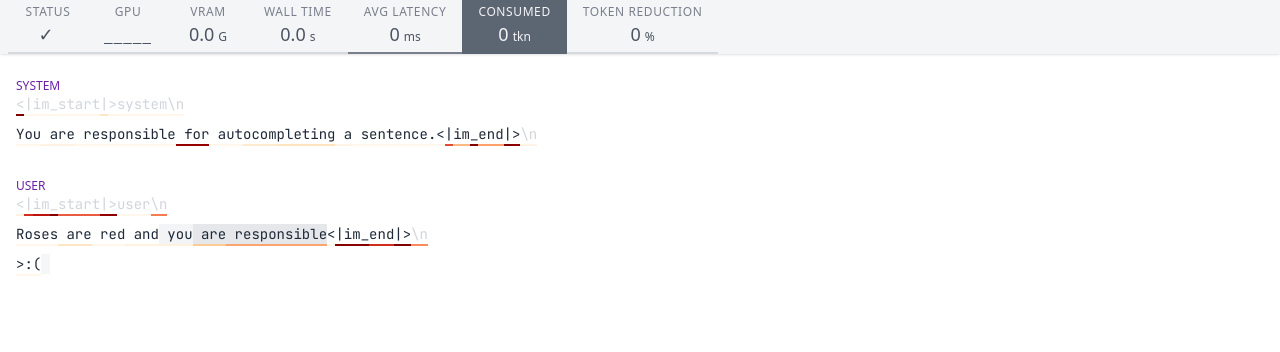
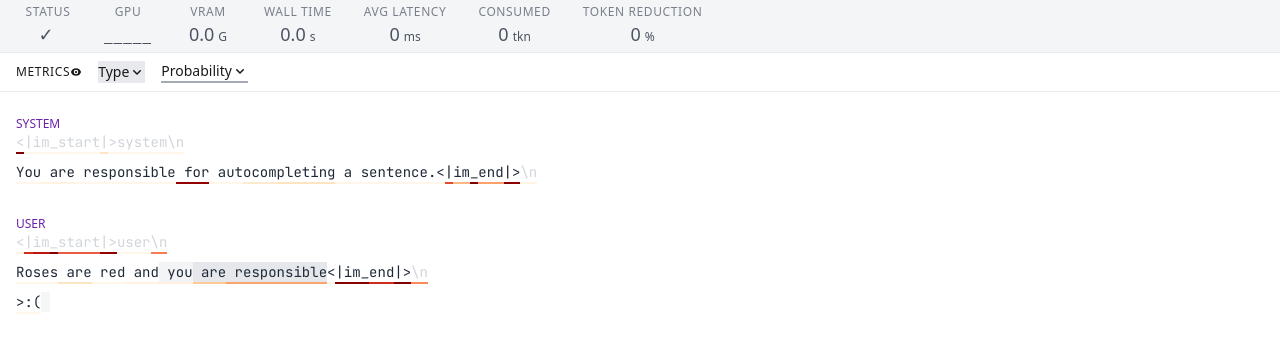
Before and after one commit to guidance-ai/guidance, a Svelte app in the folder client/graphpaper-inline/: page / in a window 1280 px wide. Shown: the top 352 px of the page. Built offline with nearby package versions, Linux system fonts and the light colour scheme.

Commit message:
Mock for new design.

```diff
--- a/client/graphpaper-inline/src/App.svelte
+++ b/client/graphpaper-inline/src/App.svelte
@@ -27,7 +27,7 @@
     let textComponents: Array<NodeAttr> = [];
 	let tokenDetails: Array<GenToken> = [];
 	let completedExecution: boolean = false;
-	let mode: string;
+	let showMetrics: boolean = true;
 
 	textComponents = mockNodeAttrs;
 	tokenDetails = mockGenTokens;
@@ -140,8 +140,6 @@
 			precision: 0,
 		}
 	};
-	let selectedMetricDef: MetricDef = metricDefs['consumed'];
-
 	const metrics: Record<string, MetricVal> = {
 		'status': '✓',
 		'gpu': [0.0, 0.0, 0.0, 0.0, 0.0],
@@ -154,10 +152,6 @@
 		'token reduction': 0,
 	};
 
-	let metricModes = new Set<string>();
-	metricModes.add('avg latency');
-	metricModes.add('consumed');
-
 	onMount(() => {
 		const msg: StitchMessage = {
 			type: "clientmsg",
@@ -165,11 +159,6 @@
 		}
 		clientmsg.set(msg);
 	});
-
-	const onNavClick = (event: CustomEvent<string>) => {
-		mode = event.detail;
-		selectedMetricDef = metricDefs[mode];
-	};
 </script>
 
 <svelte:head>
@@ -180,16 +169,50 @@
 <StitchHandler/>
 <ResizeListener/>
 <div class="w-full min-h-96">
-	<!-- Navigation bar -->
-	<nav class="sticky top-0 z-30 opacity-90 w-full flex bg-gray-100 shadow text-gray-500 justify-between">
-		<div class="pl-2 flex">
-			{#each Object.entries(metrics) as [name, value], i}
-				<MetricCard value={value} selected={name === selectedMetricDef.name} metricDef={metricDefs[name]} on:forwardclick={onNavClick} enabled={metricModes.has(name)}/>
-			{/each}
-		</div>
+	<nav class="sticky top-0 z-50 opacity-90">
+		<!-- Metric bar -->
+		{#if showMetrics}
+			<section class="w-full flex bg-gray-100 border-b border-gray-200 text-gray-500 justify-between">
+				<div class="pl-2 flex">
+					{#each Object.entries(metrics) as [name, value]}
+						<MetricCard value={value} metricDef={metricDefs[name]}/>
+					{/each}
+				</div>
+			</section>
+		{/if}
+		<!-- Controls -->
+		<section>
+			<div class="text-sm pt-2 pb-2 flex border-b border-gray-200">
+				<div class="ml-4 mr-4 inline-flex justify-between items-center">
+					<span class="text-xs inline-flex flex-col justify-center uppercase tracking-wider">
+						Metrics
+					</span>
+					<svg xmlns="http://www.w3.org/2000/svg" viewBox="0 0 16 16" fill="currentColor" class="size-3">
+						<path d="M8 9.5a1.5 1.5 0 1 0 0-3 1.5 1.5 0 0 0 0 3Z" />
+						<path fill-rule="evenodd" d="M1.38 8.28a.87.87 0 0 1 0-.566 7.003 7.003 0 0 1 13.238.006.87.87 0 0 1 0 .566A7.003 7.003 0 0 1 1.379 8.28ZM11 8a3 3 0 1 1-6 0 3 3 0 0 1 6 0Z" clip-rule="evenodd" />
+					</svg>
+				</div>
+				<div class="mr-4 inline-flex justify-between items-center bg-gray-200">
+					<span class="">
+						Type
+					</span>
+					<svg xmlns="http://www.w3.org/2000/svg" viewBox="0 0 16 16" fill="currentColor" class="size-4">
+						<path fill-rule="evenodd" d="M4.22 6.22a.75.75 0 0 1 1.06 0L8 8.94l2.72-2.72a.75.75 0 1 1 1.06 1.06l-3.25 3.25a.75.75 0 0 1-1.06 0L4.22 7.28a.75.75 0 0 1 0-1.06Z" clip-rule="evenodd" />
+					</svg>
+				</div>
+				<div class="mr-4 inline-flex justify-between items-center border-b-2 border-gray-400">
+					<span class="">
+						Probability
+					</span>
+					<svg xmlns="http://www.w3.org/2000/svg" viewBox="0 0 16 16" fill="currentColor" class="size-4">
+						<path fill-rule="evenodd" d="M4.22 6.22a.75.75 0 0 1 1.06 0L8 8.94l2.72-2.72a.75.75 0 1 1 1.06 1.06l-3.25 3.25a.75.75 0 0 1-1.06 0L4.22 7.28a.75.75 0 0 1 0-1.06Z" clip-rule="evenodd" />
+					</svg>
+				</div>
+			</div>
+		</section>
 	</nav>
 	<!-- Content pane -->
 	<section class="w-full">
-		<TokenGrid textComponents={textComponents} tokenDetails={tokenDetails} isCompleted={completedExecution} metricDef={selectedMetricDef}/>
+		<TokenGrid textComponents={textComponents} tokenDetails={tokenDetails} isCompleted={completedExecution}/>
 	</section>
 </div>
--- a/client/graphpaper-inline/src/MetricCard.svelte
+++ b/client/graphpaper-inline/src/MetricCard.svelte
@@ -3,15 +3,10 @@
 
 <script lang="ts">
     import Minibar from "./Minibar.svelte";
-    import { createEventDispatcher } from 'svelte';
     import { type MetricDef, type MetricVal} from "./interfaces";
 
     export let metricDef: MetricDef;
     export let value: MetricVal;
-    export let selected: boolean;
-    export let enabled: boolean;
-
-    const dispatch = createEventDispatcher();
 
     const minibarPadding = {
         'left': 0,
@@ -19,21 +14,17 @@
         'top': 4,
         'bottom': 0,
     };
-
-    const onClick = (_: MouseEvent | KeyboardEvent) => {
-        dispatch('forwardclick', metricDef.name);
-    };
 </script>
 
-<div class={`${selected ? "bg-gray-600 border-gray-600" : ""} flex flex-col items-center py-1 px-4 hover:bg-gray-900 group ${enabled ? "border-b-2 border-gray-500" : "border-b-2 border-gray-300 cursor-not-allowed pointer-events-none"}`} role="button" tabindex="-1" on:click={onClick} on:keydown={onClick}>
-    <div class={`uppercase tracking-wider text-xs ${selected ? "text-gray-100" : "text-gray-500"} group-hover:text-gray-100 whitespace-nowrap`}>{metricDef.name}</div>
+<div class={`flex flex-col items-center py-1 px-4 hover:bg-gray-900 group`}>
+    <div class={`uppercase tracking-wider text-xs text-gray-500 group-hover:text-gray-100 whitespace-nowrap`}>{metricDef.name}</div>
     {#if value.constructor === Array}
-        <Minibar values={value} svgClass={"w-12 h-6"} rectClass={`${selected ? "fill-gray-100" : "fill-gray-700"} group-hover:fill-gray-100`} padding={minibarPadding}/>
+        <Minibar values={value} svgClass={"w-12 h-6"} rectClass={`fill-gray-700 group-hover:fill-gray-100`} padding={minibarPadding}/>
     {:else}
         {#if typeof value === "number"}
-            <div class={`min-w-12 text-center text-lg ${selected ? "text-gray-100" : "text-gray-700"} group-hover:text-gray-100`}>{value.toFixed(metricDef.precision)}<span class="text-xs pl-1">{metricDef.units}</span></div>
+            <div class={`min-w-12 text-center text-lg text-gray-700 group-hover:text-gray-100`}>{value.toFixed(metricDef.precision)}<span class="text-xs pl-1">{metricDef.units}</span></div>
         {:else}
-            <div class={`min-w-12 text-center text-lg ${selected ? "text-gray-100" : "text-gray-700"} group-hover:text-gray-100`}>{value}<span class="text-xs pl-1">{metricDef.units}</span></div>
+            <div class={`min-w-12 text-center text-lg text-gray-700 group-hover:text-gray-100`}>{value}<span class="text-xs pl-1">{metricDef.units}</span></div>
         {/if}
     {/if}
 </div>
--- a/client/graphpaper-inline/src/TokenGrid.svelte
+++ b/client/graphpaper-inline/src/TokenGrid.svelte
@@ -19,7 +19,9 @@
     export let textComponents: Array<NodeAttr>;
     export let tokenDetails: Array<GenToken>;
     export let isCompleted: boolean = false;
-    export let metricDef: MetricDef;
+    let metricDef: MetricDef = {
+        name: 'consumed'
+    };
 
     let underline: TokenCallback | undefined;
     let bg: TokenCallback | undefined;
@@ -28,11 +30,8 @@
         if (x.is_input) {
             return "rgba(255, 255, 255, 0)";
         } else if (x.is_force_forwarded) {
-            // return "rgba(229, 231, 235, 1)";
             return "rgba(243, 244, 246, 1)";
         } else if (x.is_generated) {
-            // return "rgba(187, 247, 208, 1)";
-            // return "rgba(187, 247, 208, 1)";
             return "rgba(229, 231, 235, 1)";
         } else {
             console.log(`ERROR: token ${x.text} does not have emit flags.`)
@@ -293,16 +292,26 @@
 </script>
 
 <!-- Tooltip -->
-<div bind:this={tooltip} class="px-1 pt-2 pb-3 absolute opacity-95 border-l-4 bg-gray-100 border-l-red-500 border-b-2 border-b-gray-300 text-gray-700 pointer-events-none z-50" style="top: {tooltipY}px; left: {tooltipX}px; display: none;">
+<div bind:this={tooltip} class="px-1 pt-2 pb-3 absolute opacity-95 bg-white shadow border border-gray-300 pointer-events-none z-50" style="top: {tooltipY}px; left: {tooltipX}px; display: none;">
     <div>
         {#if tooltipToken}
             <div class={`col-1 flex flex-col items-center`}>
-                <div class="text-lg px-1 pt-1 pb-1 text-left w-full bg-white">
-                    <div class="bg-gray-200 mb-2">
+                <div class="text-2xl px-1 pt-1 pb-1 text-left w-full bg-white">
+                    <div class="mb-4">
+                        <span class="border-b-2 border-red-700">
                         {@html renderText(tooltipToken.text)}
+                        </span>
                     </div>
-                    <div class="text-xs text-gray-500 tracking-wide">
-                        TYPE
+                    <table class="w-full">
+                        <tbody class="text-xs tracking-wider">
+                            <tr>
+                                <td>
+                                    <span class="bg-gray-200">
+                                        Type
+                                    </span>
+                                </td>
+                                <td class="text-right">
+                                    <span class="pl-1">
                                         {#if tooltipToken.is_generated}
                                             Generated
                                         {:else if tooltipToken.is_input}
@@ -312,20 +321,34 @@
                                         {:else}
                                             Token
                                         {/if}
-                    </div>
-                    <div class="text-xs text-gray-500 tracking-wide">
-                        PROB
+                                    </span>
+                                </td>
+                            </tr>
+                            <tr>
+                                <td>
+                                    <span class="border-b-2 border-red-700">
+                                        Probability
+                                    </span>
+                                </td>
+                                <td class="text-right">
+                                    <span>
                                         {tooltipToken.prob.toFixed(3)}
-                    </div>
+                                    </span>
+                                </td>
+                            </tr>
+                        </tbody>
+                    </table>
                 </div>
                 {#if tooltipToken.extra !== undefined}
-                <table class="divide-gray-200">
+                <hr class="bg-gray-400 w-full my-2"/>
+                <table class="w-full">
                     <thead>
                         <tr>
-                            <th class={`px-1 pb-1 uppercase font-normal text-xs text-left text-gray-500 tracking-wide`}>
+                            <th class={`px-1 pb-1 font-normal text-xs text-left text-gray-700 tracking-wide`}>
+                                Candidate
                             </th>
-                            <th class={`px-1 pb-1 uppercase font-normal text-xs text-right text-gray-500 tracking-wide`}>
-                                Probability
+                            <th class={`px-1 pb-1 font-normal text-xs text-right text-gray-700 tracking-wide`}>
+                                Prob
                             </th>
                         </tr>
                     </thead>
```
Lines whose indentation alone changed are shown as unchanged.
